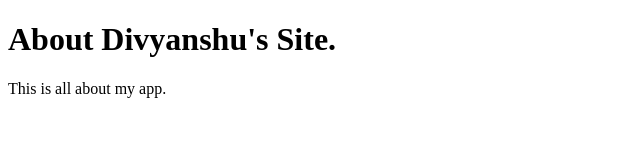
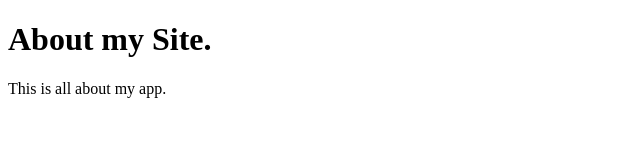
Before and after one commit to swan28/Flask-Assignments, a plain HTML site: page ques 2/templates/about.html in a window 1280 px wide. Shown: the whole page, without its empty margins (0-640 px from the left). Drawn offline with Linux system fonts and the light colour scheme.

Commit message:
Update about.html

```diff
--- a/ques 2/templates/about.html
+++ b/ques 2/templates/about.html
@@ -4,7 +4,7 @@
     <title>This is about section.</title>
 </head>
 <body>
-    <h1>About Divyanshu's Site.</h1>
+    <h1>About my Site.</h1>
     <p>This is all about my app.</p>
 </body>
 </html>
```
